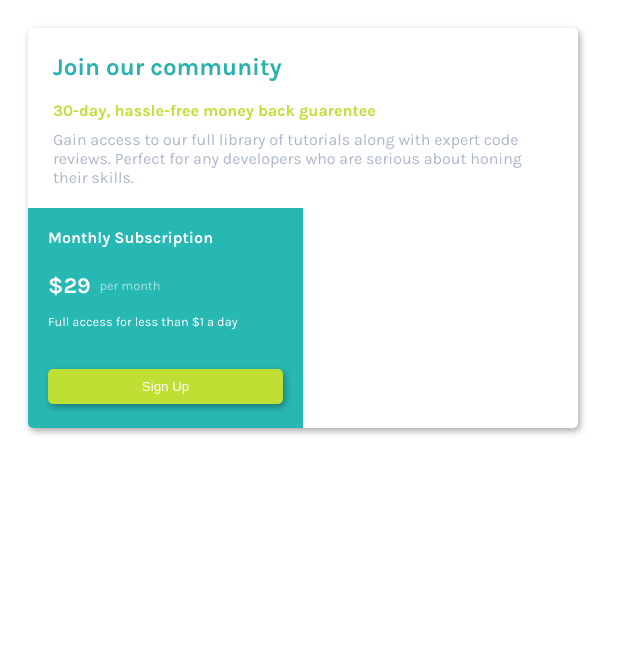
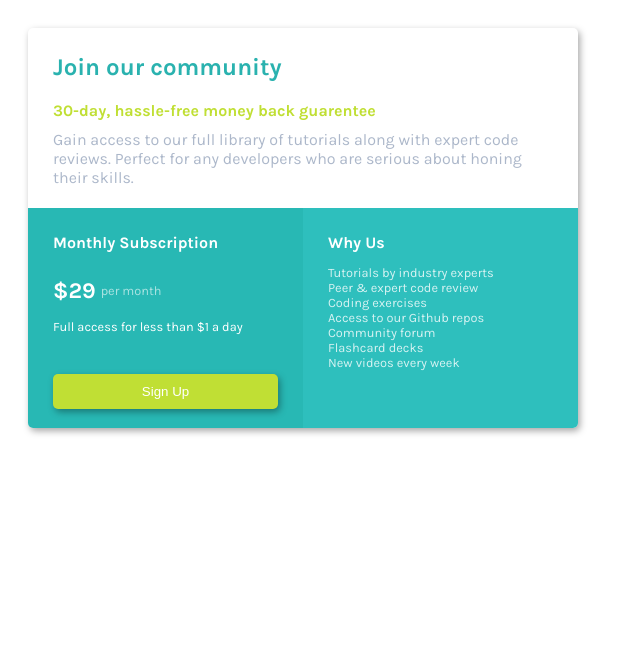
Before and after one commit to digiworkzone/Pricing-card-frontend-mentor-challenge, a plain HTML site: page index.html in a window 1280 px wide. Shown: the whole page, without its empty margins (0-640 px from the left). Drawn offline with Linux system fonts and the light colour scheme.

Commit message:
Update style.css

```diff
--- a/style.css
+++ b/style.css
@@ -24,25 +24,23 @@ html {
     padding: 25px;
   }
   #bottom-section {
+    display: flex;
+    flex-direction: column;
     width: 100%;
     height: 55%;
     color: #fff;
   }
   #bottom-left {
-    vertical-align: top;
-    display: inline-block;
-    width: 100%;
     height: 100%;
     background-color: #28b8b4;
-    padding: 20px;
+    padding: 25px;
+    flex-basis: 50%;
   }
   #bottom-right {
-    vertical-align: top;
-    display: inline-block;
-    width: 100%;
     height: 100%;
     background-color: #2ebfbd;
-    padding: 20px;
+    padding: 25px;
+    flex-basis: 50%;
   }
   #top-section h2{
     color: #2ab2af;
@@ -72,18 +70,16 @@ html {
     transition: .1s;
   }
   #price-container {
+    display: flex;
+    align-items: center;
     margin-bottom: 15px;
   }
   #price {
     font-weight: 700;
     font-size: 1.4rem;
   }
-  #price-frequency, #price {
-    display: inline-block;
-  }
+
   #price-frequency {
-    position: relative;
-    top: -3px;
     font-size: .8rem;
     opacity: .6;
     margin-left: 5px;
@@ -113,7 +109,7 @@ html {
       width: 550px;
       height: 400px;
     }
-    #bottom-right, #bottom-left {
-      width: 50%;
-    }
+    #bottom-section{
+      flex-direction: row;
+
   }
```
